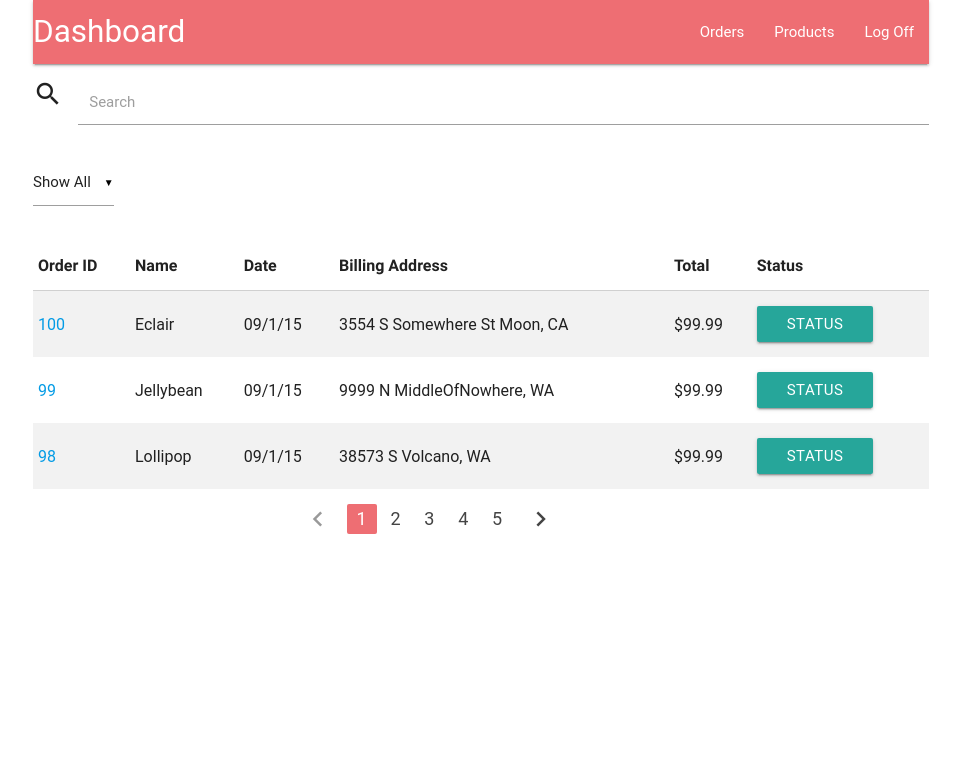
After one commit to steven5210/eCommerce, a CodeIgniter app: page /adminDash in a window 1280 px wide. The commit adds this page. Shown: the top 784 px of the page, without its empty margins (159-1120 px from the left). Run offline with CodeIgniter, Linux system fonts and the light colour scheme; some libraries are stand-ins or nearby versions; some web fonts are replaced.

Commit message:
routes,items,admin pages
Updated routes, items controller, added in admin dashboard and login
page, updates to product info.

```diff
--- a/application/config/routes.php
+++ b/application/config/routes.php
@@ -5,3 +5,6 @@ $route['default_controller'] = "items";
 $route['404_override'] = '';
 $route['product_info'] = 'items/product_infoView';
 $route['index'] = 'items/index';
+$route['admin'] = 'items/admin_login';
+$route['adminDash'] = 'items/admin_loggedIn';
+$route['logOff'] = 'items/logOff';
--- a/application/controllers/items.php
+++ b/application/controllers/items.php
@@ -16,6 +16,19 @@ class items extends CI_Controller {
 	{
 		$this->load->view('product_info');
 	}
+	public function admin_login()
+	{
+		$this->load->view('admin');
+	}
+	public function admin_loggedIn()
+	{
+		$this->load->view('adminDash');
+	}
+	public function logOff()
+	{
+	//	$this->session->session_destroy();
+		redirect('admin');
+	}
 }
 
 /* End of file welcome.php */
--- /dev/null
+++ b/application/views/adminDash.php
@@ -0,0 +1,137 @@
+<html>
+<head>
+	<title>Admin Dashboard</title>
+	<!--Import jQuery before materialize.js-->
+      <script type="text/javascript" src="https://code.jquery.com/jquery-2.1.1.min.js"></script>
+  <!-- Compiled and minified CSS -->
+  <link rel="stylesheet" href="https://cdnjs.cloudflare.com/ajax/libs/materialize/0.97.0/css/materialize.min.css">
+
+  <!-- Compiled and minified JavaScript -->
+  <script src="https://cdnjs.cloudflare.com/ajax/libs/materialize/0.97.0/js/materialize.min.js"></script>
+   <link href="https://fonts.googleapis.com/icon?family=Material+Icons" rel="stylesheet">
+      <script type="text/javascript">
+    $(document).ready(function() {
+      $('select').material_select();
+  	});
+   </script>
+   <style>
+   	.show_all{
+   		width: 9%;
+   		display: inline-block;
+   	}
+   	.pagination{
+   		margin-left: 29%;
+   	}
+   </style>
+</head>
+<body class='container'>
+	<nav>
+    <div class="nav-wrapper">
+      <a href="" class="brand-logo">Dashboard</a>
+      <ul id="nav-mobile" class="right hide-on-med-and-down">
+      	<li><a href="">Orders</a></li>
+      	<li><a href="">Products</a></li>
+        <li><a href="/logOff">Log Off</a></li>
+      </ul>
+    </div>
+  </nav>
+  <ul>
+  	<li>
+		<div class="input-field col s6">
+	         <i class="material-icons prefix">search</i>
+	         <input id="icon_prefix" type="text" class="validate">
+	         <label for="icon_prefix">Search</label>
+		</div>
+    </li>
+    <li class='show_all'>
+    	<div class="input-field col s12">
+    		<select>
+		      <option value="" disabled selected>Show All</option>
+		      <option value="1">Orders in Process</option>
+		      <option value="2">Shipped</option>
+		      <option value="3">Cancelled</option>
+		    </select>
+  		</div>
+    </li>
+  </ul>
+  <table class='striped'>
+        <thead>
+          <tr>
+              <th data-field="orderID">Order ID</th>
+              <th data-field="name">Name</th>
+              <th data-field="date">Date</th>
+              <th data-field="bill_add">Billing Address</th>
+              <th data-field="total">Total</th>
+              <th data-field="status">Status</th>
+          </tr>
+        </thead>
+
+        <tbody>
+          <tr>
+            <td><a href="">100</a></td>
+            <td>Eclair</td>
+            <td>09/1/15</td>
+            <td>3554 S Somewhere St Moon, CA</td>
+            <td>$99.99</td>
+            <td><!-- Dropdown Trigger -->
+				  <a class='dropdown-button btn' href='#' data-activates='dropdown1'>Status</a>
+
+				  <!-- Dropdown Structure -->
+				  <ul id='dropdown1' class='dropdown-content'>
+				    <li><a href="#!">Order In Process</a></li>
+				    <li><a href="#!">Shipped</a></li>
+				    <li class="divider"></li>
+				    <li><a href="#!">Cancelled</a></li>
+				  </ul>
+		  </td>
+          </tr>
+          <tr>
+            <td><a href="">99</a></td>
+            <td>Jellybean</td>
+            <td>09/1/15</td>
+            <td>9999 N MiddleOfNowhere, WA</td>
+            <td>$99.99</td>
+            <td><!-- Dropdown Trigger -->
+				  <a class='dropdown-button btn' href='#' data-activates='dropdown1'>Status</a>
+
+				  <!-- Dropdown Structure -->
+				  <ul id='dropdown1' class='dropdown-content'>
+				    <li><a href="#!">Order In Process</a></li>
+				    <li><a href="#!">Shipped</a></li>
+				    <li class="divider"></li>
+				    <li><a href="#!">Cancelled</a></li>
+				  </ul>
+		  </td>
+          </tr>
+          <tr>
+            <td><a href="">98</a></td>
+            <td>Lollipop</td>
+            <td>09/1/15</td>
+            <td>38573 S Volcano, WA</td>
+            <td>$99.99</td>
+            <td><!-- Dropdown Trigger -->
+				  <a class='dropdown-button btn' href='#' data-activates='dropdown1'>Status</a>
+
+				  <!-- Dropdown Structure -->
+				  <ul id='dropdown1' class='dropdown-content'>
+				    <li><a href="#!">Order In Process</a></li>
+				    <li><a href="#!">Shipped</a></li>
+				    <li class="divider"></li>
+				    <li><a href="#!">Cancelled</a></li>
+				  </ul>
+		  </td>
+          </tr>
+        </tbody>
+      </table>
+    <ul class="pagination">
+    <li class="disabled"><a href="#!"><i class="material-icons">chevron_left</i></a></li>
+    <li class="active"><a href="#!">1</a></li>
+    <li class="waves-effect"><a href="#!">2</a></li>
+    <li class="waves-effect"><a href="#!">3</a></li>
+    <li class="waves-effect"><a href="#!">4</a></li>
+    <li class="waves-effect"><a href="#!">5</a></li>
+    <li class="waves-effect"><a href="#!"><i class="material-icons">chevron_right</i></a></li>
+  </ul>
+
+</body>
+</html>
--- a/application/views/product_info.php
+++ b/application/views/product_info.php
@@ -48,11 +48,12 @@
     <div class="nav-wrapper">
       <a href="#" class="brand-logo">PlaceHolder eCommerce</a>
       <ul id="nav-mobile" class="right hide-on-med-and-down">
+        <li><a href="/index">Home</a></li>
         <li><a href="collapsible.html">Shopping Cart(40)</a></li>
       </ul>
     </div>
   </nav>
-  <a href="/index">Go Back</a>
+
   <h3>Product</h3>
   <ul>
     <li><img class='image_size' src="../assets/images/image1.jpg"><p class='description'>All I want is to be a monkey of moderate intelligence who wears a suit&hellip; that's why I'm transferring to business school! Kif, I have mated with a woman. Inform the men. We're also Santa Claus! Man, I'm sore all over. I feel like I just went ten rounds with mighty Thor. Is today's hectic lifestyle making you tense and impatient? No! Don't jump!</p></li>
```
Also changed, not shown: application/views/admin.php (added, +45 -0 lines).
